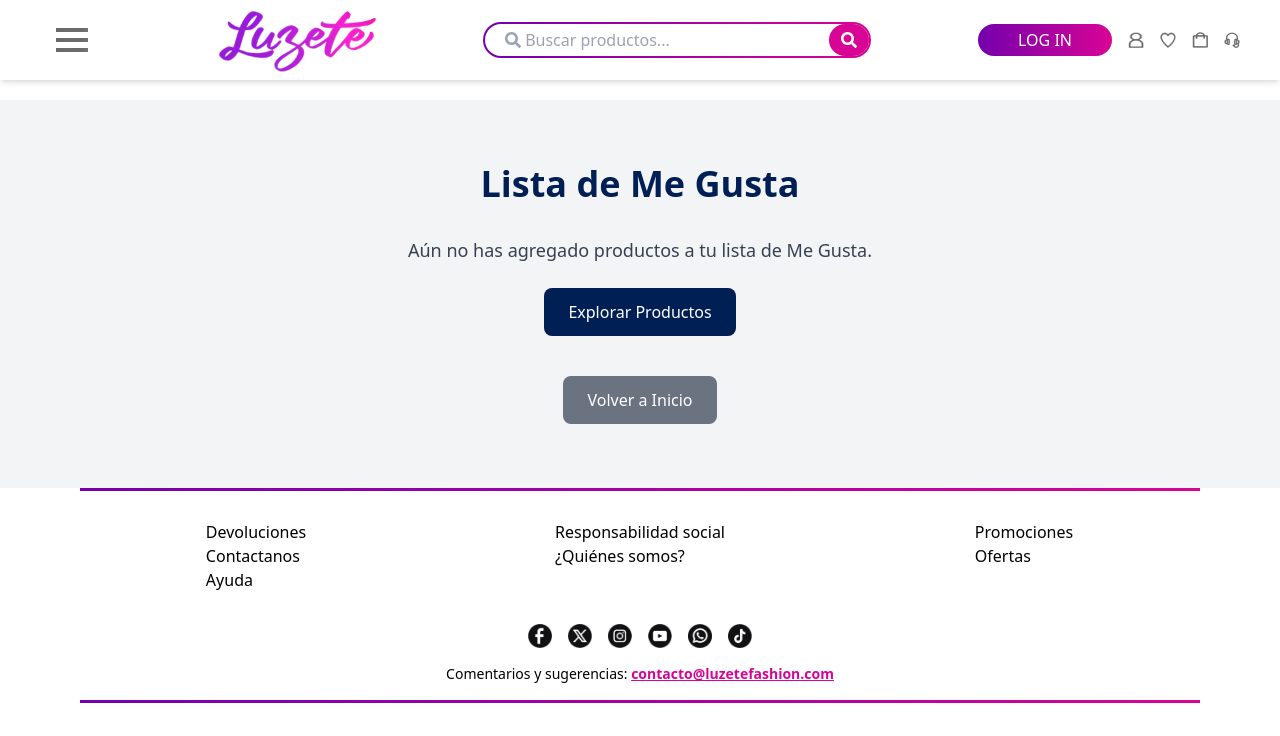
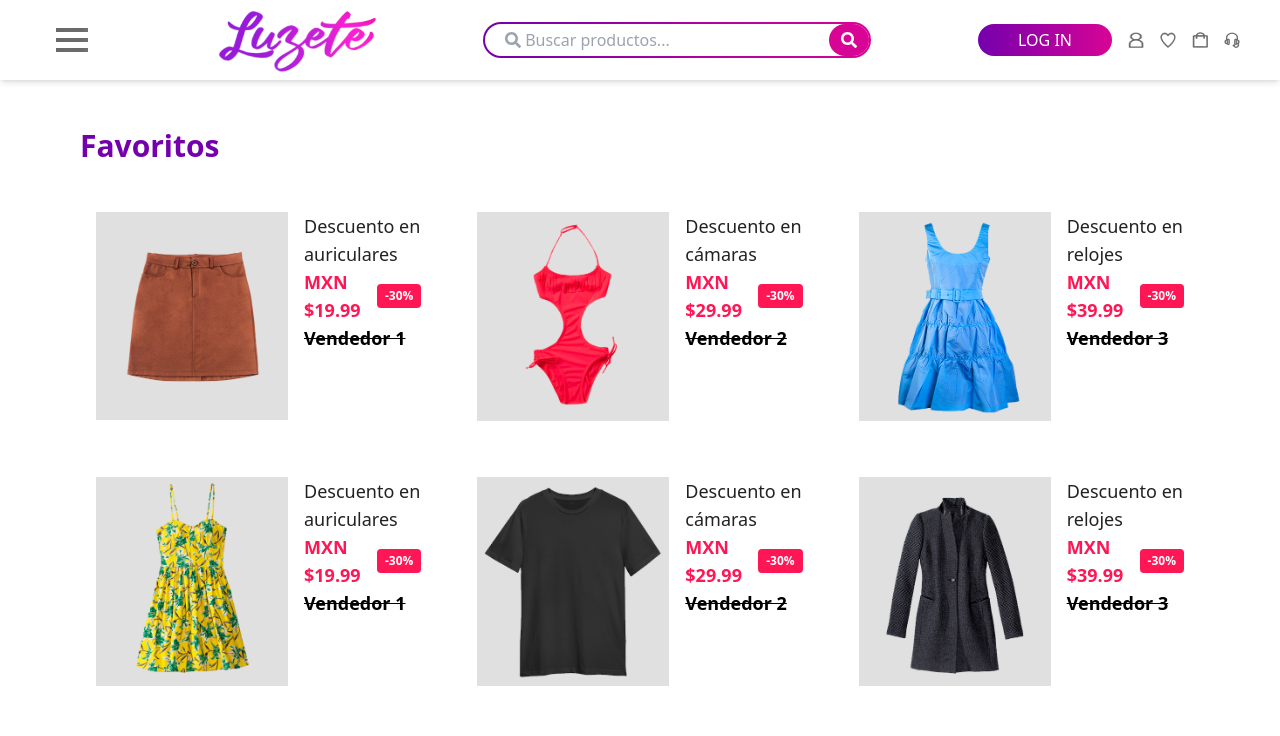
Before and after one commit to IsaRamDev/Luzete, a React (Vite) app: page /me-gusta in a window 1280 px wide. Shown: the top 736 px of the page. Built offline with nearby package versions, Linux system fonts and the light colour scheme.

Commit message:
Adding new style to: favoritos

```diff
--- a/src/pages/MeGusta.jsx
+++ b/src/pages/MeGusta.jsx
@@ -1,69 +1,48 @@
-import { useLikes } from "../hooks/LikesProvider";
 import { useNavigate } from "react-router-dom";
-import { FaTrashAlt } from "react-icons/fa";
 
-export default function ListaDeMeGusta() {
-  const { likedProducts, toggleLike } = useLikes();
+const descuentos = [
+  { id: 1, src: "/src/assets/PRODUCTO (1).png", name: "Descuento en auriculares", price: "$19.99", vendor: "Vendedor 1" },
+  { id: 2, src: "/src/assets/PRODUCTO (2).png", name: "Descuento en cámaras", price: "$29.99", vendor: "Vendedor 2" },
+  { id: 3, src: "/src/assets/PRODUCTO (3).png", name: "Descuento en relojes", price: "$39.99", vendor: "Vendedor 3" },
+  { id: 4, src: "/src/assets/PRODUCTO (4).png", name: "Descuento en auriculares", price: "$19.99", vendor: "Vendedor 1" },
+  { id: 5, src: "/src/assets/PRODUCTO (5).png", name: "Descuento en cámaras", price: "$29.99", vendor: "Vendedor 2" },
+  { id: 6, src: "/src/assets/PRODUCTO (6).png", name: "Descuento en relojes", price: "$39.99", vendor: "Vendedor 3" },
+  { id: 7, src: "/src/assets/PRODUCTO (7).png", name: "Descuento en auriculares", price: "$19.99", vendor: "Vendedor 1" },
+  { id: 8, src: "/src/assets/PRODUCTO (8).png", name: "Descuento en cámaras", price: "$29.99", vendor: "Vendedor 2" },
+  { id: 9, src: "/src/assets/PRODUCTO (1).png", name: "Descuento en relojes", price: "$39.99", vendor: "Vendedor 3" },
+];
+
+export default function Descuentos() {
   const navigate = useNavigate();
 
   return (
-    <div className="bg-gray-100 py-16">
-      <div className="container mx-auto px-6 max-w-6xl">
-        <h1 className="text-4xl font-bold mb-8 text-center text-[#001F54]">
-          Lista de Me Gusta
-        </h1>
-
-        {likedProducts.length > 0 ? (
-          <div className="grid grid-cols-1 sm:grid-cols-2 lg:grid-cols-4 gap-6">
-            {likedProducts.map((product) => (
+    <div className="mb-20 mt-32 px-4 sm:px-10 lg:px-20" id="descuentos">
+      <h2 className="text-3xl font-semibold mb-8 text-[#7400ad]">Favoritos</h2>
+      <div className="grid grid-cols-1 sm:grid-cols-2 lg:grid-cols-3 gap-6">
+        {descuentos.map((item) => (
           <div
-                key={product.id}
-                className="bg-white p-4 rounded-lg shadow-md hover:bg-gray-100 transition duration-300"
+            key={item.id}
+            onClick={() => navigate(`/producto/${item.id}`)}
+            className="flex gap-4 items-start cursor-pointer hover:bg-gray-100 p-4 rounded-lg transition-all flex-wrap"
           >
             <img
-                  src={product.src}
-                  alt={product.name}
-                  className="w-full h-48 object-cover rounded-lg cursor-pointer"
-                  onClick={() => navigate(`/producto/${product.id}`)}
+              src={item.src}
+              alt={item.name}
+              className="w-full sm:w-32 md:w-40 lg:w-48 h-auto object-cover shrink-0"
             />
-                <div className="mt-4 text-center">
-                  <p className="text-lg font-semibold">{product.name}</p>
-                  <p className="text-gray-600">{product.price}</p>
-                  <div className="flex justify-center mt-4">
-                    <button
-                      onClick={() => toggleLike(product)}
-                      className="text-red-500 hover:bg-gray-200 p-2 rounded-lg transition duration-300"
-                    >
-                      <FaTrashAlt className="w-5 h-5" />
-                    </button>
-                  </div>
+            <div className="flex-1 min-w-0 text-xl sm:text-lg">
+              <p className="font-medium text-[#222]">{item.name}</p>
+              <p className="text-[#ff1654] font-bold flex items-center gap-2">
+                MXN {item.price}
+                <span className="p-1 px-2 bg-[#ff1654] text-white text-xs rounded">-30%</span>
+              </p>
+              <p className="font-semibold line-through">
+                {item.vendor}
+              </p>
             </div>
           </div>
         ))}
       </div>
-        ) : (
-          <div className="text-center">
-            <p className="text-lg text-gray-700 mb-6">
-              Aún no has agregado productos a tu lista de Me Gusta.
-            </p>
-            <button
-              onClick={() => navigate("/")} href="#"
-              className="px-6 py-3 bg-[#001F54] text-white rounded-lg hover:bg-[#003080] transition duration-300"
-            >
-              Explorar Productos
-            </button>
-          </div>
-        )}
-
-        <div className="mt-10 text-center">
-          <button
-            onClick={() => navigate("/")} href="#"
-            className="px-6 py-3 bg-gray-500 text-white rounded-lg hover:bg-gray-600 transition duration-300"
-          >
-            Volver a Inicio
-          </button>
-        </div>
-      </div>
     </div>
   );
 }
```
Lines whose indentation alone changed are shown as unchanged.
